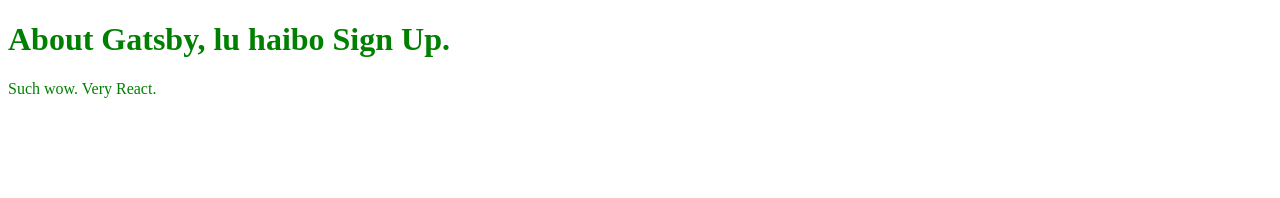
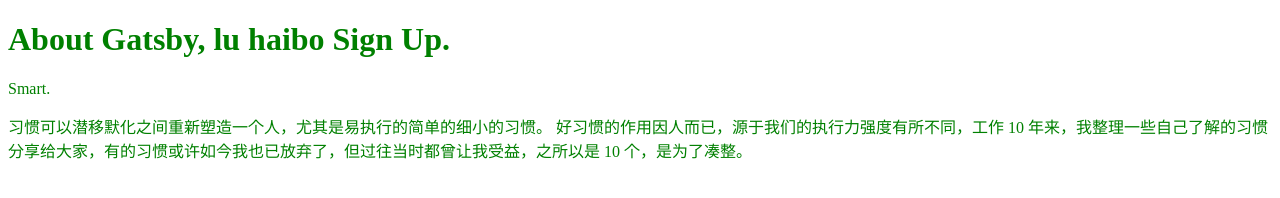
Before and after one commit to artswork/Gatsby, a Gatsby site: page /about in a window 1280 px wide. Built offline with nearby package versions, Linux system fonts and the light colour scheme; Gatsby itself is replaced by a stand-in of ours.

Commit message:
quick update content

```diff
--- a/src/pages/about.js
+++ b/src/pages/about.js
@@ -5,7 +5,13 @@
   return (
     <div style={{ color: `green` }}>
       <Header headerText="About Gatsby, lu haibo Sign Up. " />
-      <p>Such wow. Very React.</p>
+      <p>Smart.</p>
+      <p>
+        习惯可以潜移默化之间重新塑造一个人，尤其是易执行的简单的细小的习惯。
+        好习惯的作用因人而已，源于我们的执行力强度有所不同，工作 10
+        年来，我整理一些自己了解的习惯分享给大家，有的习惯或许如今我也已放弃了，但过往当时都曾让我受益，之所以是
+        10 个，是为了凑整。
+      </p>
     </div>
   )
 }
```
